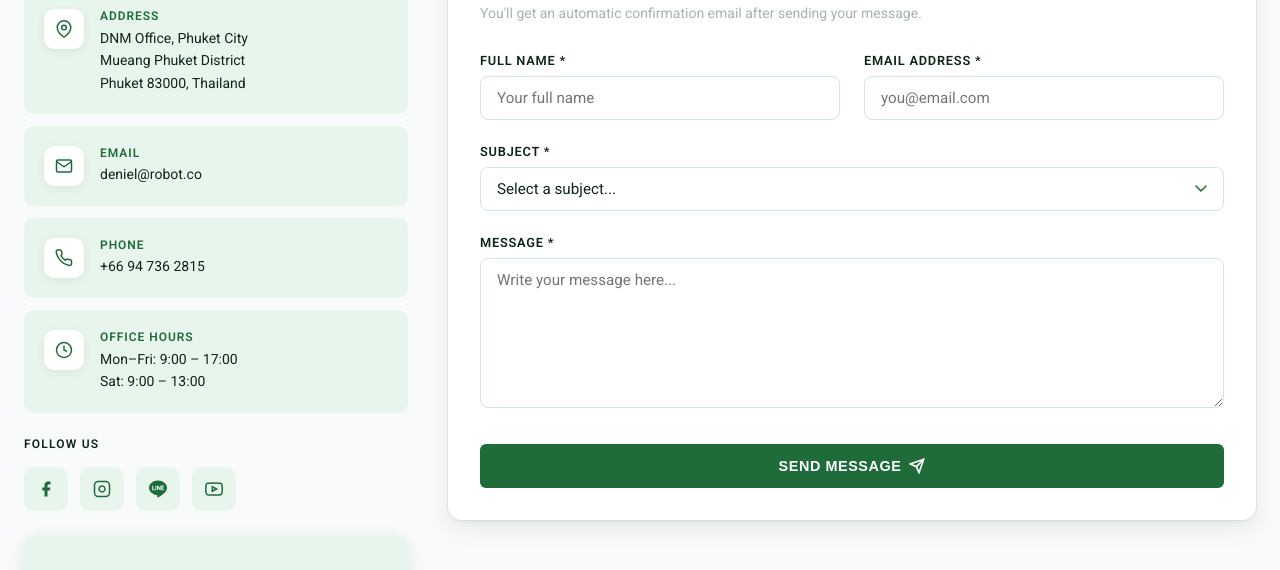
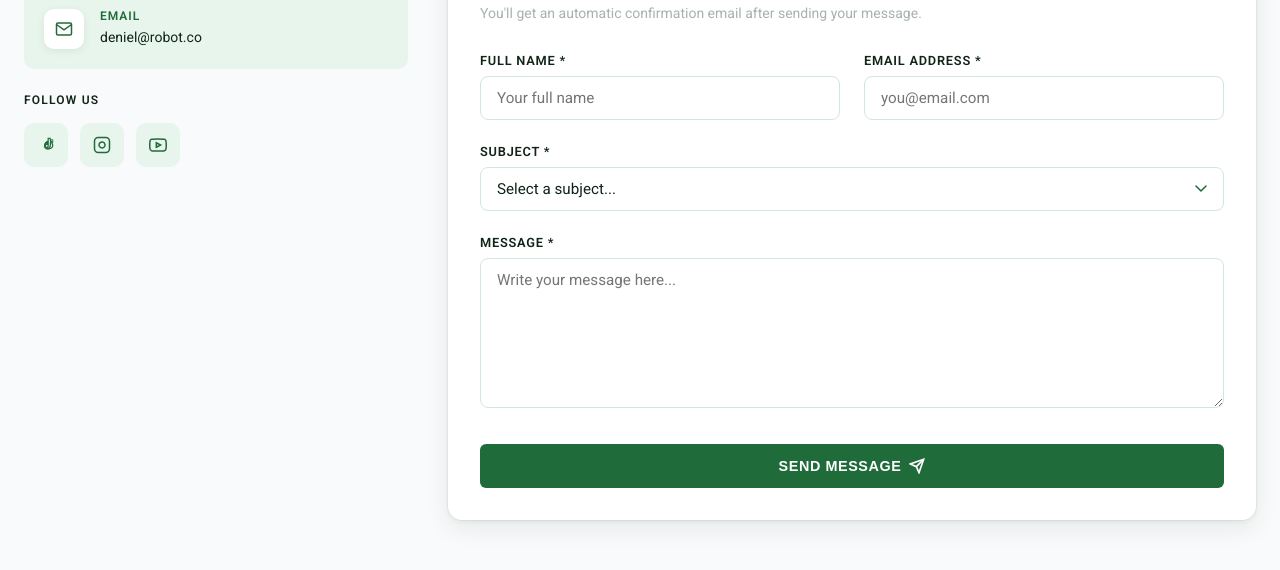
Before and after one commit to leksieweksie/dnm-website, a website: page contact.html in a window 1280 px wide. Shown: the part 567-1137 px from the top of the page. Drawn offline with nearby package versions, Linux system fonts and the light colour scheme; a web font is replaced by a local one.

Commit message:
Update contact page social and detail sections

```diff
--- a/contact.html
+++ b/contact.html
@@ -103,38 +103,11 @@
           <div style="display:flex;flex-direction:column;gap:0.75rem;">
             <div class="info-item">
               <div style="width:40px;height:40px;border-radius:10px;background:#fff;display:flex;align-items:center;justify-content:center;flex-shrink:0;box-shadow:0 2px 8px rgba(15,46,26,0.08);">
-                <svg width="18" height="18" viewBox="0 0 24 24" fill="none" stroke="#1F6B3A" stroke-width="2"><path d="M21 10c0 7-9 13-9 13s-9-6-9-13a9 9 0 0 1 18 0z"/><circle cx="12" cy="10" r="3"/></svg>
-              </div>
-              <div>
-                <div style="font-size:0.75rem;font-weight:600;letter-spacing:0.08em;text-transform:uppercase;color:#1F6B3A;margin-bottom:0.25rem;">Address</div>
-                <p style="color:#102418;font-size:0.875rem;line-height:1.6;">DNM Office, Phuket City<br />Mueang Phuket District<br />Phuket 83000, Thailand</p>
-              </div>
-            </div>
-            <div class="info-item">
-              <div style="width:40px;height:40px;border-radius:10px;background:#fff;display:flex;align-items:center;justify-content:center;flex-shrink:0;box-shadow:0 2px 8px rgba(15,46,26,0.08);">
                 <svg width="18" height="18" viewBox="0 0 24 24" fill="none" stroke="#1F6B3A" stroke-width="2"><path d="M4 4h16c1.1 0 2 .9 2 2v12c0 1.1-.9 2-2 2H4c-1.1 0-2-.9-2-2V6c0-1.1.9-2 2-2z"/><polyline points="22,6 12,13 2,6"/></svg>
               </div>
               <div>
                 <div style="font-size:0.75rem;font-weight:600;letter-spacing:0.08em;text-transform:uppercase;color:#1F6B3A;margin-bottom:0.25rem;">Email</div>
                 <a href="mailto:deniel@robot.co" style="color:#102418;font-size:0.875rem;text-decoration:none;transition:color 0.2s ease;" onmouseover="this.style.color='#1F6B3A'" onmouseout="this.style.color='#102418'">deniel@robot.co</a>
-              </div>
-            </div>
-            <div class="info-item">
-              <div style="width:40px;height:40px;border-radius:10px;background:#fff;display:flex;align-items:center;justify-content:center;flex-shrink:0;box-shadow:0 2px 8px rgba(15,46,26,0.08);">
-                <svg width="18" height="18" viewBox="0 0 24 24" fill="none" stroke="#1F6B3A" stroke-width="2"><path d="M22 16.92v3a2 2 0 0 1-2.18 2 19.79 19.79 0 0 1-8.63-3.07A19.5 19.5 0 0 1 4.69 12 19.79 19.79 0 0 1 1.61 3.4 2 2 0 0 1 3.6 1.22h3a2 2 0 0 1 2 1.72 12.84 12.84 0 0 0 .7 2.81 2 2 0 0 1-.45 2.11L7.91 8.91a16 16 0 0 0 6.07 6.07l.9-.9a2 2 0 0 1 2.11-.45 12.84 12.84 0 0 0 2.81.7A2 2 0 0 1 22 16.92z"/></svg>
-              </div>
-              <div>
-                <div style="font-size:0.75rem;font-weight:600;letter-spacing:0.08em;text-transform:uppercase;color:#1F6B3A;margin-bottom:0.25rem;">Phone</div>
-                <a href="tel:+66947362815" style="color:#102418;font-size:0.875rem;text-decoration:none;transition:color 0.2s ease;" onmouseover="this.style.color='#1F6B3A'" onmouseout="this.style.color='#102418'">+66 94 736 2815</a>
-              </div>
-            </div>
-            <div class="info-item">
-              <div style="width:40px;height:40px;border-radius:10px;background:#fff;display:flex;align-items:center;justify-content:center;flex-shrink:0;box-shadow:0 2px 8px rgba(15,46,26,0.08);">
-                <svg width="18" height="18" viewBox="0 0 24 24" fill="none" stroke="#1F6B3A" stroke-width="2"><circle cx="12" cy="12" r="10"/><polyline points="12 6 12 12 16 14"/></svg>
-              </div>
-              <div>
-                <div style="font-size:0.75rem;font-weight:600;letter-spacing:0.08em;text-transform:uppercase;color:#1F6B3A;margin-bottom:0.25rem;">Office Hours</div>
-                <p style="color:#102418;font-size:0.875rem;line-height:1.6;">Mon–Fri: 9:00 – 17:00<br />Sat: 9:00 – 13:00</p>
               </div>
             </div>
           </div>
@@ -144,24 +117,19 @@
         <div>
           <h3 style="font-size:0.75rem;font-weight:600;letter-spacing:0.1em;text-transform:uppercase;color:#102418;margin-bottom:1rem;">Follow Us</h3>
           <div style="display:flex;gap:0.75rem;">
-            <a href="#" class="social-btn" aria-label="Facebook">
-              <svg width="18" height="18" fill="#1F6B3A" viewBox="0 0 24 24"><path d="M18 2h-3a5 5 0 0 0-5 5v3H7v4h3v8h4v-8h3l1-4h-4V7a1 1 0 0 1 1-1h3z"/></svg>
+            <a href="#" class="social-btn" aria-label="TikTok">
+              <svg width="18" height="18" fill="none" viewBox="0 0 24 24">
+                <path d="M20 8a4 4 0 0 1-2.4-3.6V3h-2.7v10.2a2.1 2.1 0 1 1-1.9-2.1 2.2 2.2 0 0 1 .6.1V7.4A5.1 5.1 0 1 0 21 12v-.2A5 5 0 0 1 20 8Z" stroke="#1F6B3A" stroke-width="1.6"/>
+                <path d="M17.6 8.9v4.8a3.9 3.9 0 1 1-4.1-3.9h.4V8a.8.8 0 0 0 .9.2 4 4 0 1 0 3.2 3.8V5h3V8.9h-.8Z" stroke="#1F6B3A" stroke-width="1.2" fill="none"/>
+              </svg>
             </a>
             <a href="#" class="social-btn" aria-label="Instagram">
               <svg width="18" height="18" fill="none" stroke="#1F6B3A" stroke-width="2" viewBox="0 0 24 24"><rect x="2" y="2" width="20" height="20" rx="5" ry="5"/><path d="M16 11.37A4 4 0 1 1 12.63 8 4 4 0 0 1 16 11.37z"/><line x1="17.5" y1="6.5" x2="17.51" y2="6.5"/></svg>
-            </a>
-            <a href="#" class="social-btn" aria-label="Line">
-              <svg width="18" height="18" fill="#1F6B3A" viewBox="0 0 24 24"><path d="M19.365 9.863c.349 0 .63.285.63.631 0 .345-.281.63-.63.63H17.61v1.125h1.755c.349 0 .63.283.63.63 0 .344-.281.629-.63.629h-2.386c-.345 0-.627-.285-.627-.629V8.108c0-.345.282-.63.627-.63h2.386c.349 0 .63.285.63.63 0 .349-.281.63-.63.63H17.61v1.125h1.755zm-3.855 3.016c0 .27-.174.51-.432.596-.064.021-.133.031-.199.031-.211 0-.391-.09-.51-.25l-2.443-3.317v2.94c0 .344-.279.629-.631.629-.346 0-.626-.285-.626-.629V8.108c0-.27.173-.51.43-.595.06-.023.136-.033.194-.033.195 0 .375.104.495.254l2.462 3.33V8.108c0-.345.282-.63.63-.63.345 0 .63.285.63.63v4.771zm-5.741 0c0 .344-.282.629-.631.629-.345 0-.627-.285-.627-.629V8.108c0-.345.282-.63.627-.63.349 0 .631.285.631.63v4.771zm-2.466.629H4.917c-.345 0-.63-.285-.63-.629V8.108c0-.345.285-.63.63-.63.348 0 .63.285.63.63v4.141h1.756c.348 0 .629.283.629.63 0 .344-.281.629-.629.629M24 10.314C24 4.943 18.615.572 12 .572S0 4.943 0 10.314c0 4.811 4.27 8.842 10.035 9.608.391.082.923.258 1.058.59.12.301.079.766.038 1.08l-.164 1.02c-.045.301-.24 1.186 1.049.645 1.291-.539 6.916-4.078 9.436-6.975C23.176 14.393 24 12.458 24 10.314"/></svg>
             </a>
             <a href="#" class="social-btn" aria-label="YouTube">
               <svg width="18" height="18" fill="none" stroke="#1F6B3A" stroke-width="2" viewBox="0 0 24 24"><path d="M22.54 6.42a2.78 2.78 0 0 0-1.95-1.96C18.88 4 12 4 12 4s-6.88 0-8.59.46a2.78 2.78 0 0 0-1.95 1.96A29 29 0 0 0 1 12a29 29 0 0 0 .46 5.58A2.78 2.78 0 0 0 3.41 19.6C5.12 20 12 20 12 20s6.88 0 8.59-.46a2.78 2.78 0 0 0 1.95-1.95A29 29 0 0 0 23 12a29 29 0 0 0-.46-5.58z"/><polygon points="9.75 15.02 15.5 12 9.75 8.98 9.75 15.02"/></svg>
             </a>
           </div>
-        </div>
-
-        <!-- Map -->
-        <div style="border-radius:12px;overflow:hidden;box-shadow:0 4px 16px rgba(15,46,26,0.1);">
-          <img loading="lazy" decoding="async" src="assets/visuals/phuket-map.svg" width="420" height="240" alt="Phuket location map" style="width:100%;height:auto;display:block;" />
         </div>
       </div>
 
@@ -250,7 +218,6 @@
         <div style="display:flex;flex-direction:column;gap:0.6rem;">
           <span style="color:rgba(255,255,255,0.5);font-size:0.875rem;">Phuket, Thailand</span>
           <a href="mailto:deniel@robot.co" class="footer-link">deniel@robot.co</a>
-          <a href="tel:+66947362815" class="footer-link">+66 94 736 2815</a>
         </div>
       </div>
     </div>
```
